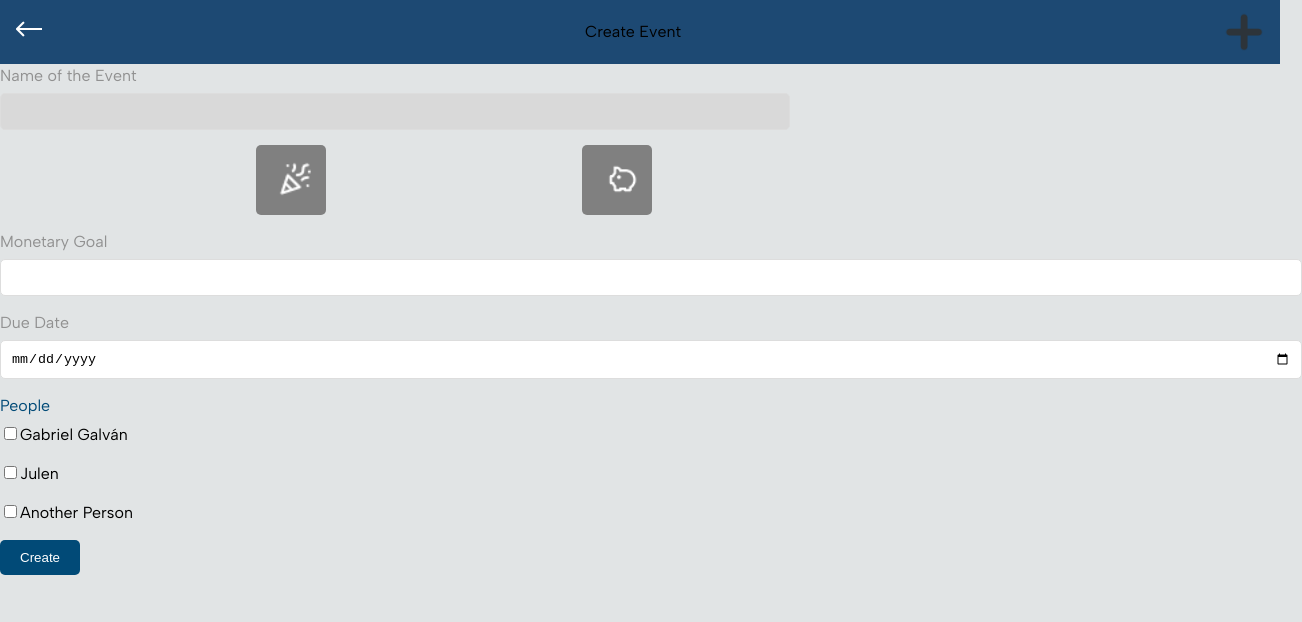
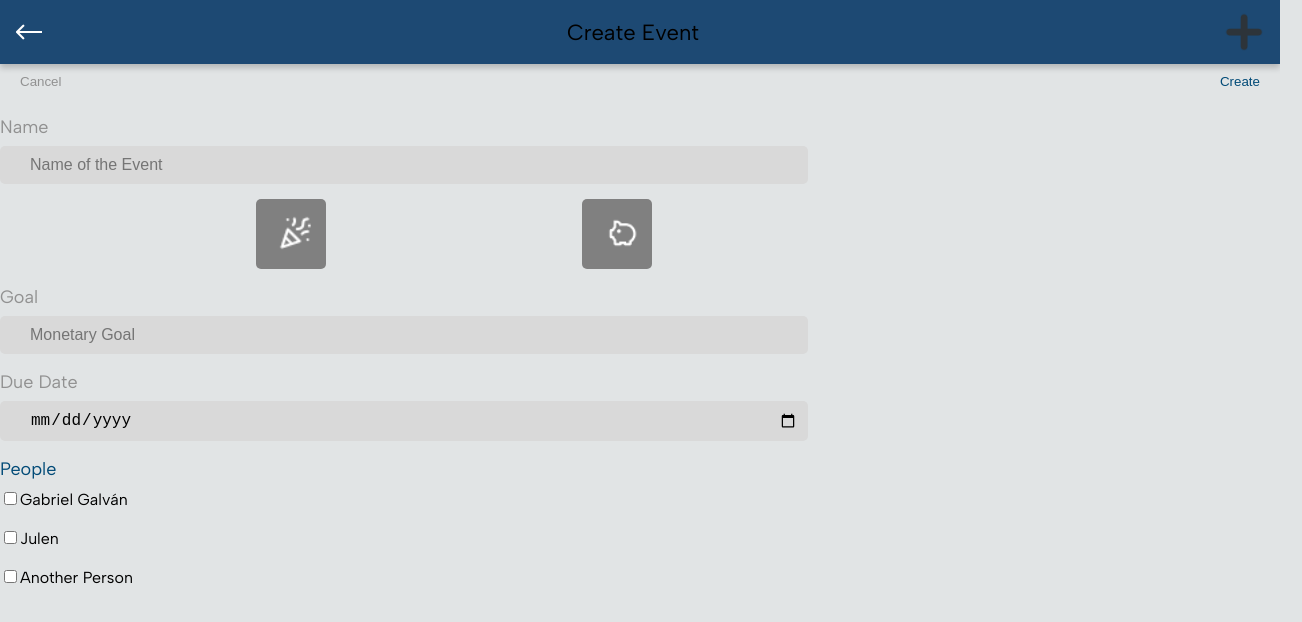
Before and after one commit to fermofou/HACKMTY2024, a React (Vite) app in the folder frontEnd/: page /newEvent in a window 1280 px wide. Shown: the top 622 px of the page, 1302 px wide, since content can reach past the window. Built offline with nearby package versions, Linux system fonts and the light colour scheme.

Commit message:
git push

```diff
--- a/frontEnd/src/components/newEvent/EventForm.jsx
+++ b/frontEnd/src/components/newEvent/EventForm.jsx
@@ -2,6 +2,7 @@ import React, { useState } from "react";
 import PeopleSelector from "./PeopleSelector";
 import eventImg from "../../assets/eventImg.png";
 import savingsImg from "../../assets/savingsImg.png";
+import { Link, useNavigate } from "react-router-dom";
 
 const EventForm = () => {
   const [eventName, setEventName] = useState("");
@@ -10,19 +11,42 @@ const EventForm = () => {
   const [dueDate, setDueDate] = useState("");
   const [selectedPeople, setSelectedPeople] = useState([]);
 
+  const navigate = useNavigate();
+
   const handleSubmit = (e) => {
     e.preventDefault();
+    if (
+      !eventName ||
+      !eventType ||
+      !goal ||
+      !dueDate ||
+      selectedPeople.length === 0
+    ) {
+      return;
+    }
     console.log({ eventName, eventType, goal, dueDate, selectedPeople });
+    navigate("/groups");
   };
 
   return (
     <form onSubmit={handleSubmit}>
       <div>
-        <label className="inputLabel">Name of the Event</label>
+        <div className="upperButtons">
+          <Link to="/groups">
+            <button>Cancel</button>
+          </Link>
+
+          <button type="submit" className="submitBtn">
+            Create
+          </button>
+        </div>
+
+        <label className="inputLabel">Name </label>
         <input
           type="text"
           value={eventName}
           onChange={(e) => setEventName(e.target.value)}
+          placeholder="Name of the Event"
         />
       </div>
       <div className="button-container">
@@ -44,11 +68,12 @@ const EventForm = () => {
         </button>
       </div>
       <div>
-        <label className="inputLabel">Monetary Goal</label>
+        <label className="inputLabel">Goal</label>
         <input
           type="number"
           value={goal}
           onChange={(e) => setGoal(e.target.value)}
+          placeholder="Monetary Goal"
         />
       </div>
       <div>
@@ -63,7 +88,6 @@ const EventForm = () => {
         selectedPeople={selectedPeople}
         setSelectedPeople={setSelectedPeople}
       />
-      <button type="submit">Create</button>
     </form>
   );
 };
--- a/frontEnd/src/pages/newEvent/NewEvent.css
+++ b/frontEnd/src/pages/newEvent/NewEvent.css
@@ -56,19 +56,20 @@ form label {
   display: block;
   margin-bottom: 5px;
   color: #014a77;
+  font-size: 18px;
 }
 .inputLabel {
   color: #919191;
 }
 
-form input[type="text"],
+/* form input[type="text"],
 form input[type="number"],
 form input[type="date"] {
   width: 100%;
   padding: 10px;
   border: 1px solid #ddd;
   border-radius: 5px;
-}
+} */
 
 form button {
   background-color: #014a77;
@@ -132,6 +133,8 @@ button-container {
   justify-content: space-between;
   align-items: center;
   padding: 1rem;
+  font-size: 22px;
+  box-shadow: 0 4px 6px rgba(0, 0, 0, 0.2); /* Add shadow to navbar */
 }
 
 .upper-navbar-container p {
@@ -139,14 +142,40 @@ button-container {
   padding: 0;
 }
 
-form input[type="text"] {
+form input[type="text"],
+form input[type="number"],
+form input[type="date"] {
   width: 60%;
+  align-items: center;
   padding: 10px;
-  border: 1px solid #ddd;
+  border: 0px;
   border-radius: 5px;
   background-color: #d9d9d9;
   color: black;
+  font-size: 16px;
+  padding-left: 30px;
 }
 .Screen {
   background-color: #e1e4e5;
 }
+.upperButtons {
+  display: flex;
+  justify-content: space-between; /* Distribute space between the buttons */
+  align-items: center; /* Center the buttons vertically */
+  width: 100%; /* Ensure the div takes the full width of the parent */
+}
+
+.upperButtons button {
+  background-color: transparent;
+  color: #919191;
+  /* Distribute space between the buttons */
+}
+.upperButtons button.selected {
+  background-color: transparent;
+}
+
+.upperButtons .submitBtn {
+  background-color: transparent;
+  color: #014a77;
+  border: none;
+}
```
Also changed, not shown: frontEnd/src/components/newEvent/Modal.jsx (added, +15 -0 lines), frontEnd/src/assets/nothing.png (added).
